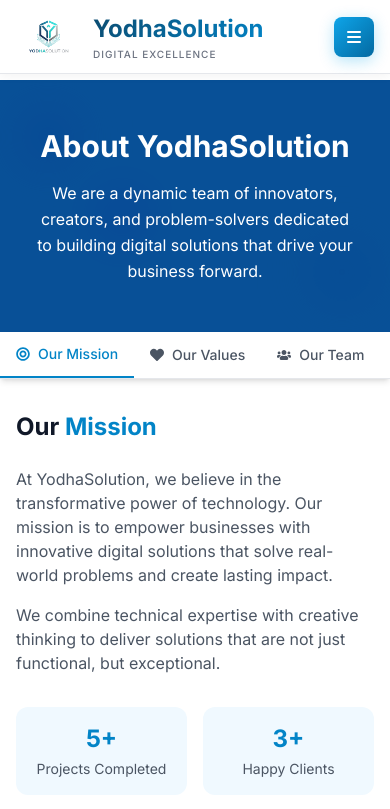
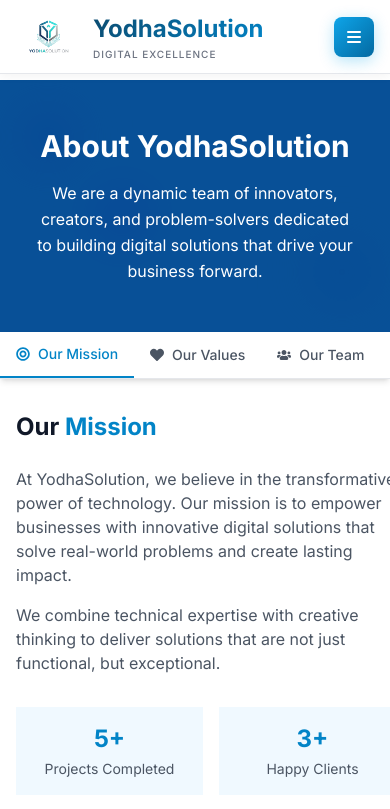
Before and after one commit to gaurabsap/yodhaSolution-portfolio, a React (Vite) app: page /about in a window 390 px wide. Shown: the top 809 px of the page. Built offline with nearby package versions, Linux system fonts and the light colour scheme.

Commit message:
update project page

```diff
--- a/src/pages/Home.jsx
+++ b/src/pages/Home.jsx
@@ -117,7 +117,7 @@
               left: 0,
               right: 0,
               bottom: 0,
-              background: 'linear-gradient(135deg, #0A64BC, #0369a1)'
+              background: 'linear-gradient(135deg, rgba(10, 100, 188, 0.9), rgba(3, 105, 161, 0.9) )'
             }}
           />
 
@@ -186,15 +186,15 @@
                 animate={{ opacity: 1, y: 0 }}
                 transition={{ delay: 0.2 }}
                 style={{
-                  fontSize: 'clamp(2.5rem, 4vw, 3.5rem)',
+                  fontSize: 'clamp(2.5rem, 4vw, 4.4rem)',
                   fontWeight: 'bold',
                   color: 'white',
                   lineHeight: 1.2,
                   textShadow: '0 2px 10px rgba(0, 0, 0, 0.3)',
-                  marginBottom: '1rem'
+                  marginBottom: '0.1rem'
                 }}
               >
-                Professional IT Solutions for
+                Elevate Your Business
               </motion.h1>
 
               <motion.span
@@ -202,18 +202,19 @@
                 animate={{ opacity: 1, scale: 1 }}
                 transition={{ delay: 0.4 }}
                 style={{
-                  fontSize: 'clamp(2.5rem, 4vw, 3.5rem)',
+                  fontSize: 'clamp(1.2rem, 3vw, 2.1rem)',
                   display: 'block',
-                  background: 'linear-gradient(135deg, #7dd3fc, #e0f2fe)',
+                  // background: 'linear-gradient(135deg, #7dd3fc, #e0f2fe)',
                   WebkitBackgroundClip: 'text',
                   blockSize: 'unset',
                   // WebkitTextFillColor: 'transparent',
                   backgroundClip: 'text',
                   marginBottom: '1.5rem',
-                  color: 'transparent',
+                  color: '#e0f2fe',
                 }}
               >
-                Growing Businesses
+                Professional IT Solution To Grow Your Business
+
               </motion.span>
 
               <motion.p
@@ -221,7 +222,7 @@
                 animate={{ opacity: 1, y: 0 }}
                 transition={{ delay: 0.6 }}
                 style={{
-                  fontSize: '1.25rem',
+                  fontSize: '1.15rem',
                   color: '#e0f2fe',
                   marginBottom: '2rem',
                   maxWidth: '700px',
@@ -302,7 +303,7 @@
               </motion.div>
 
               {/* Scroll Indicator */}
-              <motion.div
+              {/* <motion.div
                 initial={{ opacity: 0 }}
                 animate={{ opacity: 1 }}
                 transition={{ delay: 1.2 }}
@@ -321,7 +322,7 @@
                 >
                   Scroll to explore ↓
                 </motion.div>
-              </motion.div>
+              </motion.div> */}
             </motion.div>
           </div>
         </div>
--- a/src/styles/globals.css
+++ b/src/styles/globals.css
@@ -89,3 +89,79 @@
     opacity: 1;
   }
 }
+
+
+/* EMERGENCY FIX FOR FULL WIDTH PROJECT CARDS ON MOBILE */
+@media (max-width: 767px) {
+  /* Target the projects section specifically */
+  section.bg-white > div > div {
+    width: 100vw !important;
+    margin-left: 0 !important;
+    margin-right: 0 !important;
+    padding-left: 0 !important;
+    padding-right: 0 !important;
+  }
+
+  /* Target each project card */
+  section.bg-white > div > div > div {
+    width: 100% !important;
+    max-width: 100% !important;
+    margin-left: 0 !important;
+    margin-right: 0 !important;
+    padding-left: 0 !important;
+    padding-right: 0 !important;
+    border-radius: 0 !important;
+    border-left: none !important;
+    border-right: none !important;
+  }
+
+  /* Make sure image stretches full width */
+  section.bg-white img {
+    width: 100% !important;
+    max-width: 100% !important;
+  }
+}
+
+/* Force full width on mobile only */
+@media (max-width: 767px) {
+  .mobile-full-width {
+    width: 100vw !important;
+    position: relative !important;
+    left: 50% !important;
+    right: 50% !important;
+    margin-left: -50vw !important;
+    margin-right: -50vw !important;
+  }
+
+  .mobile-full-width > .grid {
+    width: 100% !important;
+    max-width: 100% !important;
+  }
+
+  .mobile-full-width > .grid > * {
+    border-radius: 0 !important;
+    border-left: none !important;
+    border-right: none !important;
+    margin-left: 0 !important;
+    margin-right: 0 !important;
+  }
+}
+
+/* Desktop stays normal */
+@media (min-width: 768px) {
+  .normal-width {
+    width: auto !important;
+    position: static !important;
+    left: auto !important;
+    right: auto !important;
+    margin-left: auto !important;
+    margin-right: auto !important;
+  }
+}
+
+@media (max-width: 768px) {
+  body, html {
+    overflow-x: hidden !important;
+    width: 100%;
+  }
+}
```
